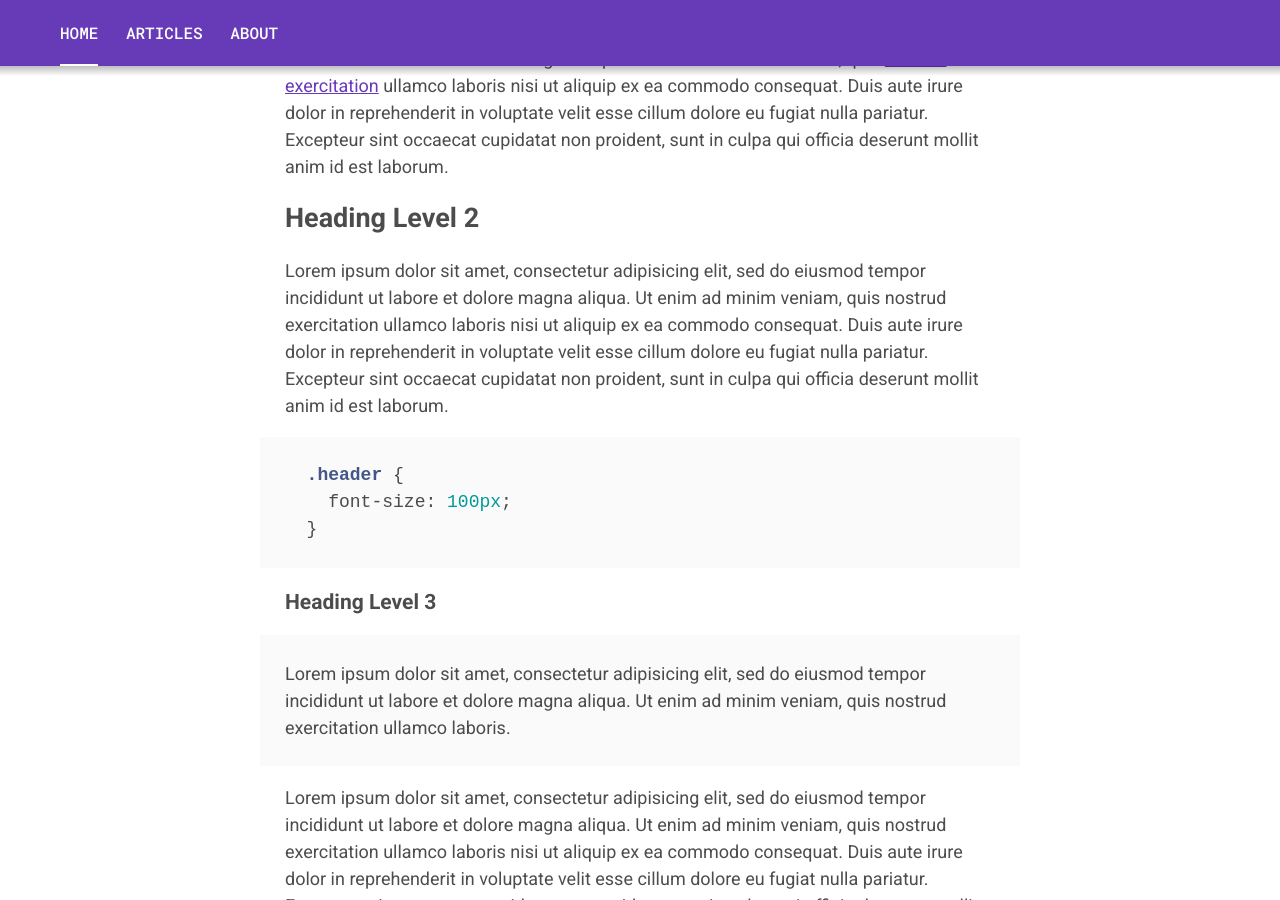
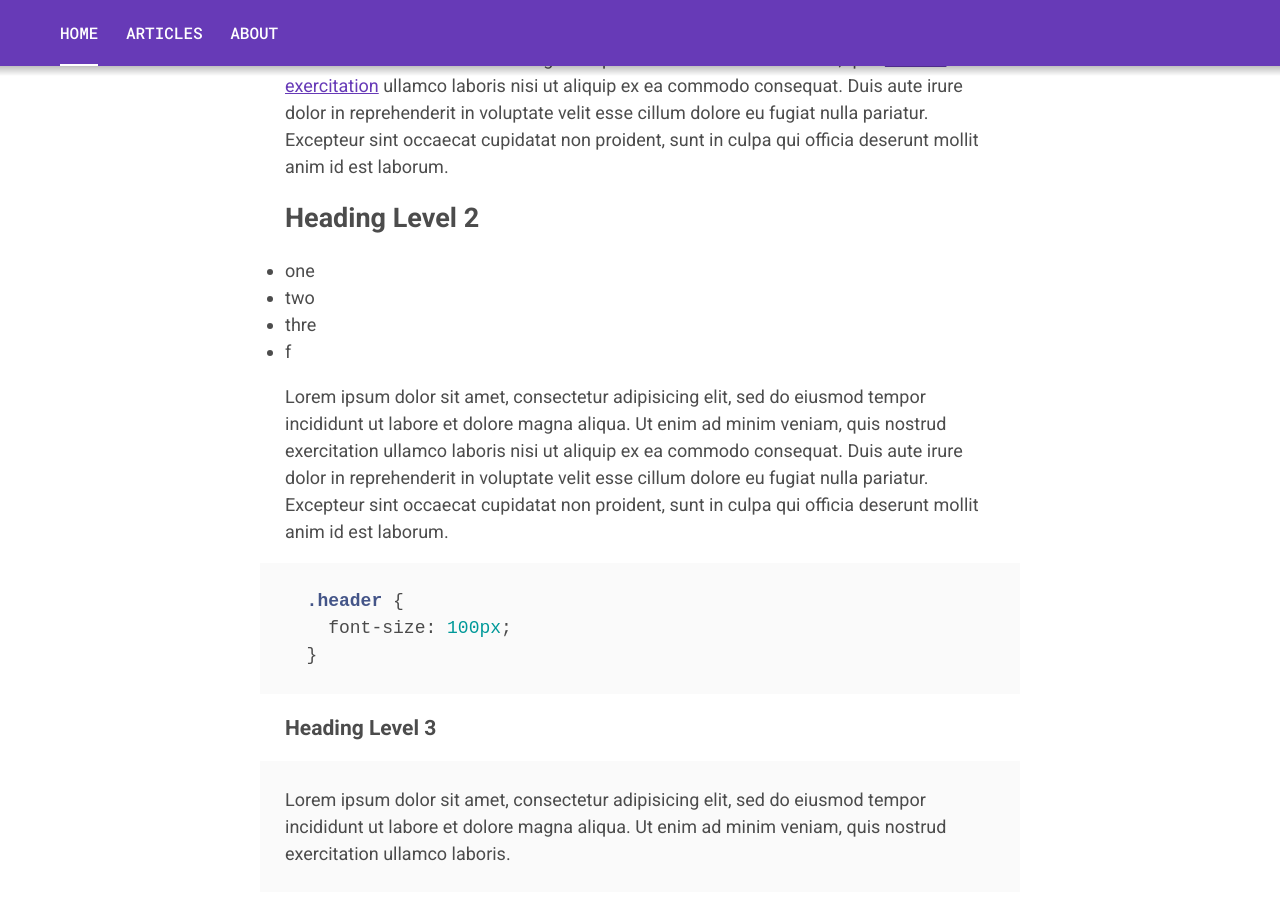
Before and after one commit to souvou/games-at-diag, a Jekyll site: the page built from index.markdown, in a window 1280 px wide and 900 px high, scrolled down 333 px. Built offline with Jekyll 4.4.1, drawn with Linux system fonts in a browser that asks for light colours.

Commit message:
Updated index.markdown

```diff
--- a/index.markdown
+++ b/index.markdown
@@ -1,10 +1,17 @@
 ---
 layout: page
 title: Material Jekyll Theme
+published: true
 ---
+
 Lorem ipsum dolor sit amet, consectetur adipisicing elit, sed do eiusmod tempor incididunt ut labore et dolore magna aliqua. Ut enim ad minim veniam, quis [nostrud exercitation](http://alexcarpenter.me) ullamco laboris nisi ut aliquip ex ea commodo consequat. Duis aute irure dolor in reprehenderit in voluptate velit esse cillum dolore eu fugiat nulla pariatur. Excepteur sint occaecat cupidatat non proident, sunt in culpa qui officia deserunt mollit anim id est laborum.
 
 ## Heading Level 2
+
+- one
+- two
+- thre
+- f
 
 Lorem ipsum dolor sit amet, consectetur adipisicing elit, sed do eiusmod tempor incididunt ut labore et dolore magna aliqua. Ut enim ad minim veniam, quis nostrud exercitation ullamco laboris nisi ut aliquip ex ea commodo consequat. Duis aute irure dolor in reprehenderit in voluptate velit esse cillum dolore eu fugiat nulla pariatur. Excepteur sint occaecat cupidatat non proident, sunt in culpa qui officia deserunt mollit anim id est laborum.
 
```
